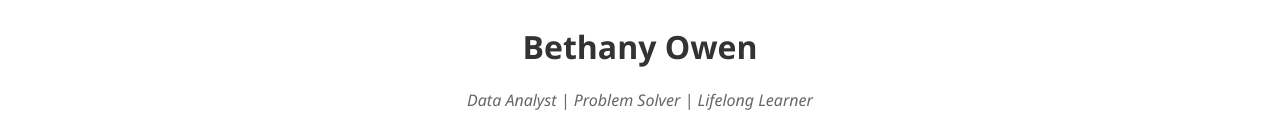
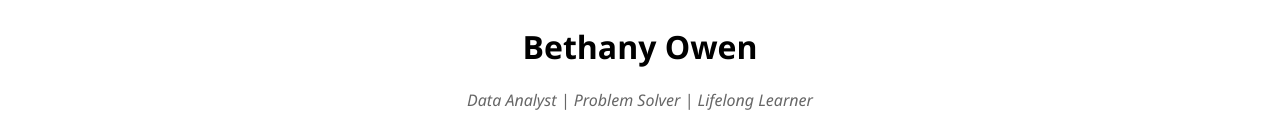
Before and after one commit to pinkbcb/pinkbcb.github.io, a plain HTML site: page docs/index.html in a window 1280 px wide. In both pictures the pointer is over the link "Bethany Owen". Shown: the part 191-309 px from the top of the page. Drawn offline with Linux system fonts and the light colour scheme.

Commit message:
Update style.css

```diff
--- a/docs/style.css
+++ b/docs/style.css
@@ -285,3 +285,15 @@ h1 a:focus {
   text-decoration: none;
   color: inherit;
 }
+
+
+h1 a {
+  color: black;           /* makes the link black */
+  text-decoration: none;  /* removes underline */
+}
+
+h1 a:hover,
+h1 a:focus {
+  color: black;           /* stays black on hover/focus */
+  text-decoration: none;  /* no underline on hover */
+}
```
